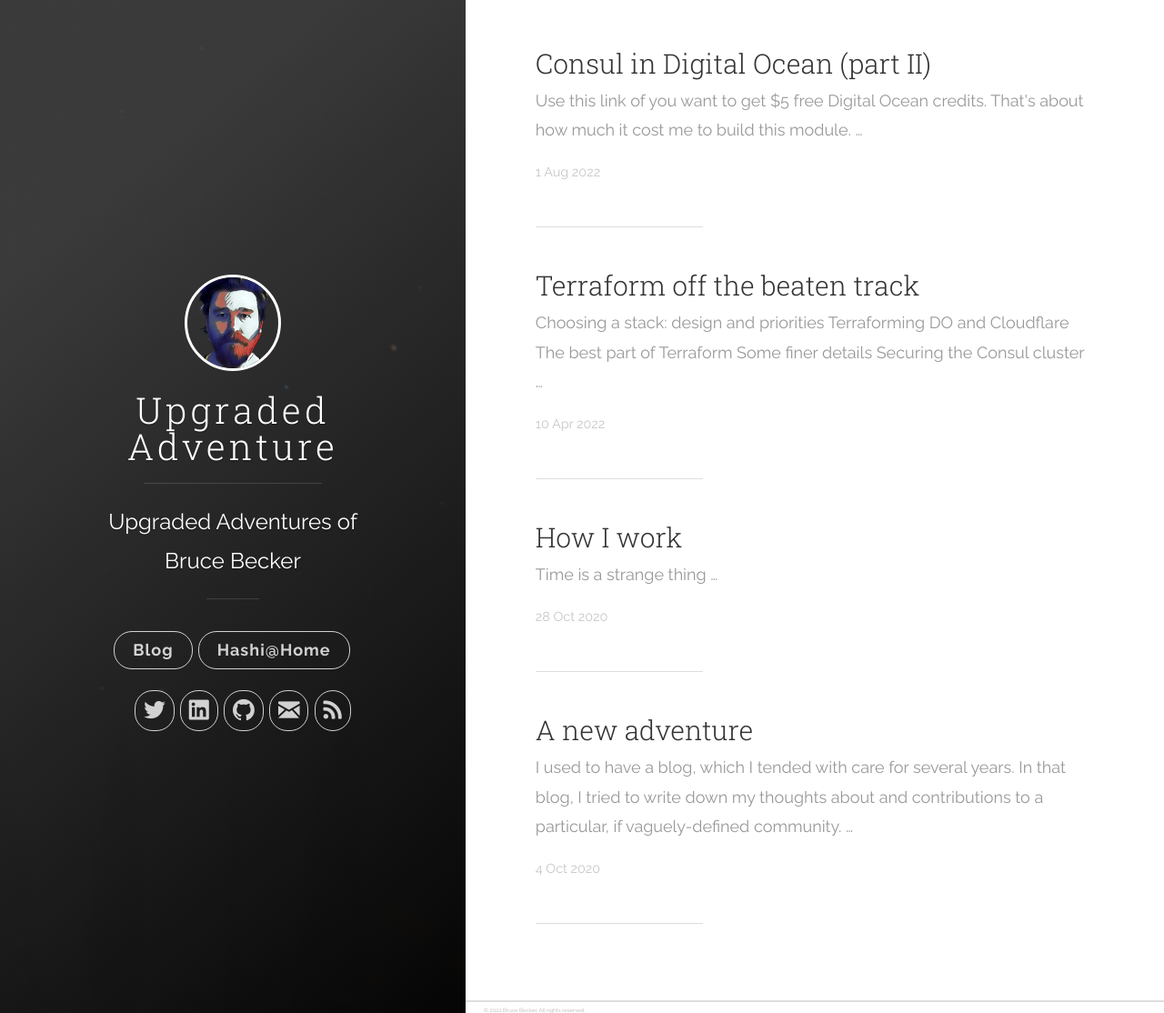
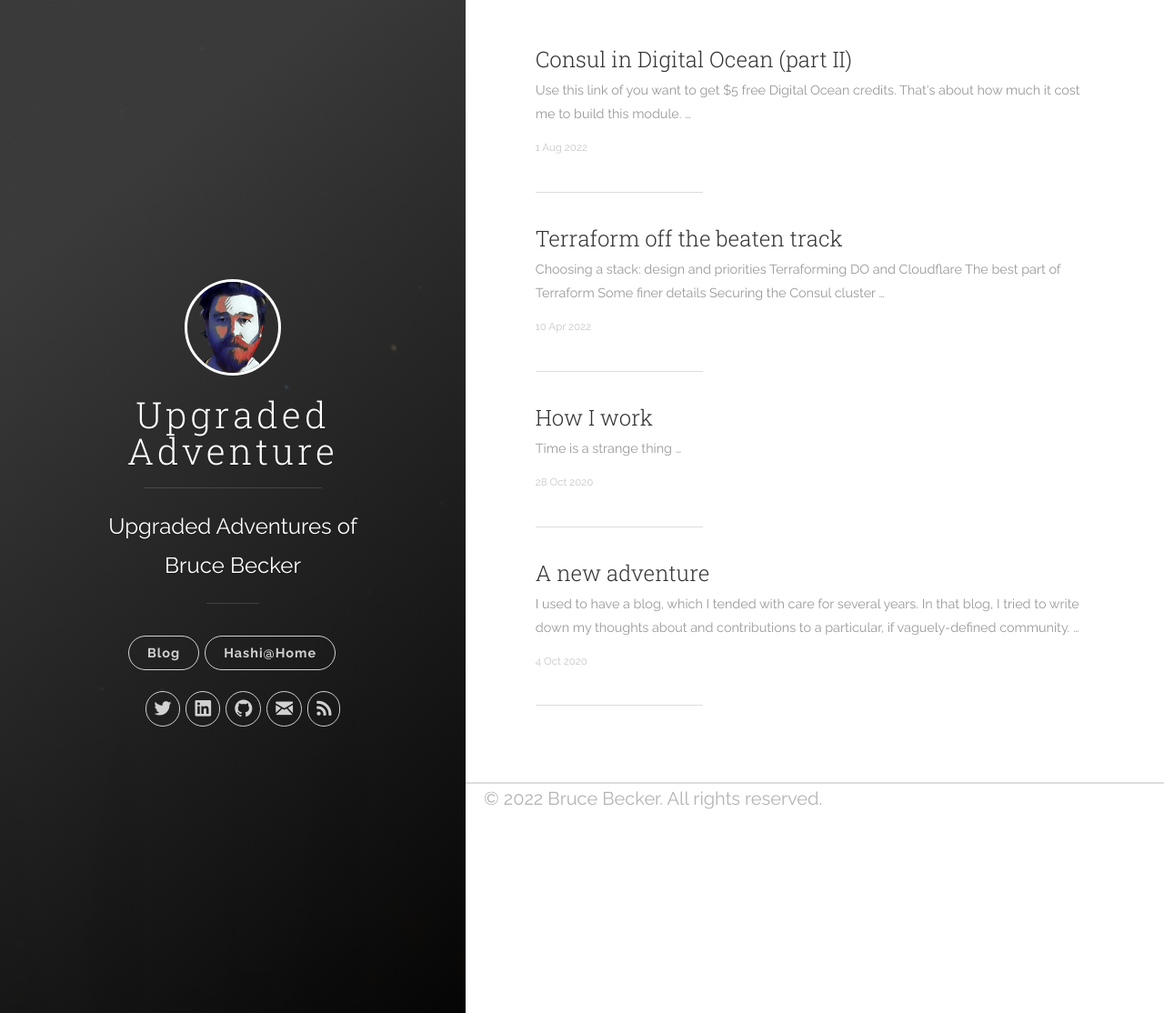
Before and after one commit to brucellino/upgraded-adventure, a Jekyll site: the page built from index.html, in a window 1280 px wide and 1114 px high. Shown: the whole window at 91% size. Built offline with Jekyll 4.4.1, drawn with Linux system fonts in a browser that asks for light colours; the list of posts is cut into pages by our own code.

Commit message:
fix(css): fix font size in lists
Signed-off-by: Bruce Becker <brucellino@protonmail.com>

```diff
--- a/_sass/uno.scss
+++ b/_sass/uno.scss
@@ -1424,7 +1424,7 @@ ul {
 ol li,
 ul li {
   margin: 0 0 0.2em 0;
-  font-size: 1.25em;
+  font-size: 1em;
   line-height: 1.6em;
 }
 ol ol,
@@ -1439,7 +1439,7 @@ ol {
 }
 
 ul {
-  list-style-type: disc;
+  list-style-type: none;
 }
 
 code {
--- a/css/main.scss
+++ b/css/main.scss
@@ -48,6 +48,7 @@ pre.highlight code,
 
 .footer__copyright {
   margin: 0 20px 10px;
+  font-size: 20px;
 }
 
 .user-image {
```
